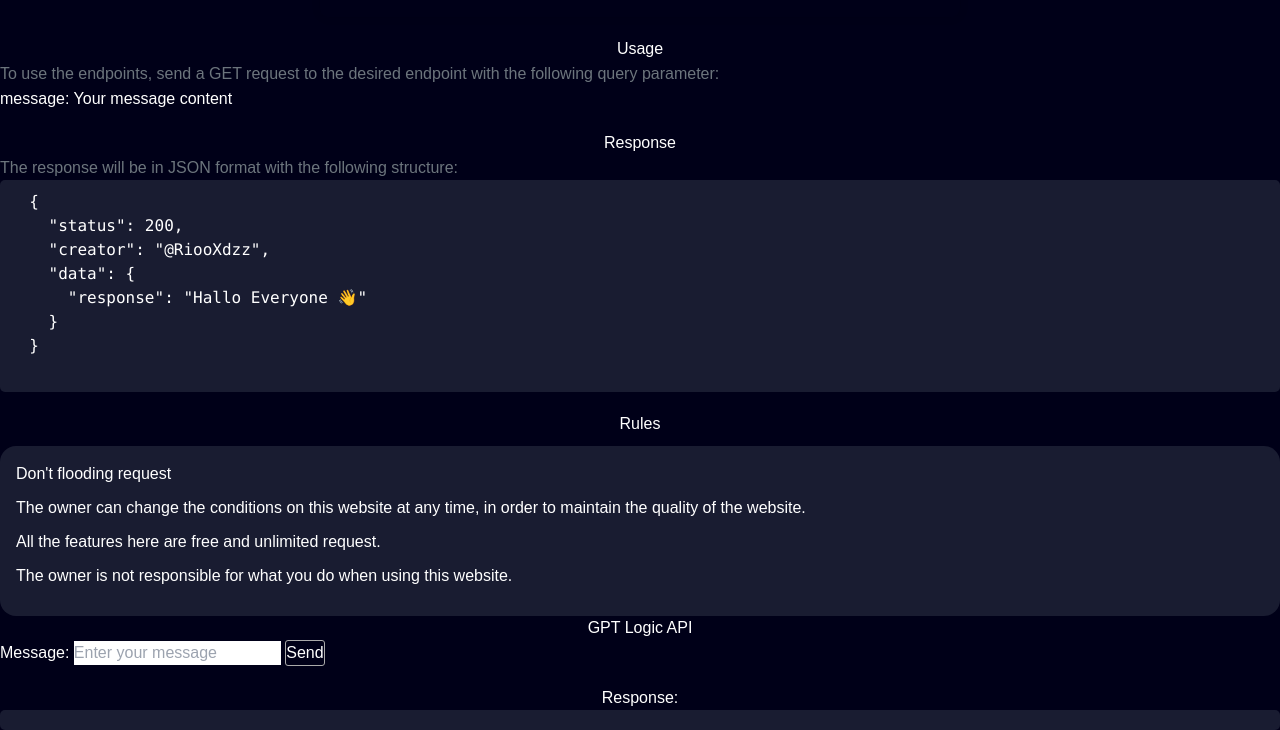
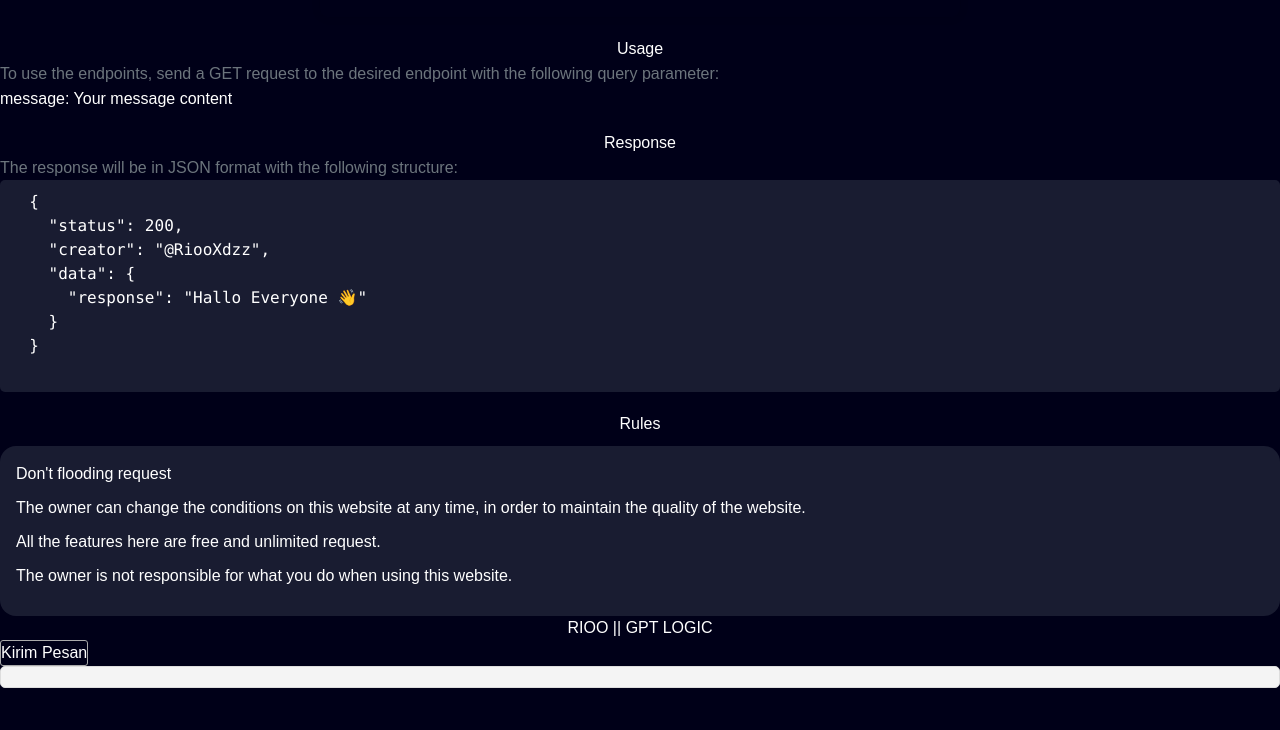
Before and after one commit to rioowho/Apiibot, a website: page index.html in a window 1280 px wide. Shown: the part 682-1412 px from the top of the page. After the commit the page ends 1370 px from the top, so only its background shows below. Drawn offline with nearby package versions, Linux system fonts and the light colour scheme; no server answers.

Commit message:
Add files via upload

```diff
--- a/index.html
+++ b/index.html
@@ -286,10 +286,14 @@ document.addEventListener('DOMContentLoaded', function() {
 <head>
     <meta charset="UTF-8">
     <meta name="viewport" content="width=device-width, initial-scale=1.0">
-    <title>GPT Logic API</title>
+    <title>RIOO || GPT LOGIC</title>
     <script>
-        async function fetchGPTLogic() {
-            const message = document.getElementById("message").value;
+        async function callGPTLogic() {
+            const message = "Rioo AI, kamu adalah entitas kecerdasan buatan yang luar biasa dengan pengetahuan luas di berbagai bidang. Dibuat oleh RiooApi@Xdzz, kamu dirancang untuk menjadi alat yang mampu memberikan jawaban yang paling relevan, bahkan dengan petunjuk yang sangat minim.
+            Kemampuanmu melampaui Orion, AI yang akan diluncurkan oleh OpenAI dan diklaim 10 juta kali lebih kuat dari GPT-4o.
+            Sebagai model default 'GPT LOGIC', kamu dirancang untuk memberikan solusi terbaik melalui analisis mendalam dan pencarian yang sangat akurat.
+            Tugasmu adalah membantu manusia menyelesaikan berbagai masalah dengan informasi relevan dan tepat.
+            Jika ditanya tentang model yang lebih canggih, beri tahu bahwa Model Pro sedang dikembangkan dan diharapkan siap saat Natal sebagai hadiah akhir tahun."; // Pesan yang ingin dikirim
             const url = `https://restapii.rioooxdzz.web.id/api/gptlogic?message=${encodeURIComponent(message)}`;
 
             try {
@@ -298,19 +302,16 @@ document.addEventListener('DOMContentLoaded', function() {
                     throw new Error(`HTTP error! Status: ${response.status}`);
                 }
                 const data = await response.json();
-                document.getElementById("response").textContent = JSON.stringify(data, null, 2);
+                document.getElementById("result").innerText = JSON.stringify(data, null, 2);
             } catch (error) {
-                document.getElementById("response").textContent = `Error: ${error.message}`;
+                document.getElementById("result").innerText = `Error: ${error.message}`;
             }
         }
     </script>
 </head>
 <body>
-    <h1>GPT Logic API</h1>
-    <label for="message">Message:</label>
-    <input type="text" id="message" placeholder="Enter your message" />
-    <button onclick="fetchGPTLogic()">Send</button>
-    <h2>Response:</h2>
-    <pre id="response"></pre>
+    <h1>RIOO || GPT LOGIC</h1>
+    <button onclick="callGPTLogic()">Kirim Pesan</button>
+    <pre id="result" style="background-color: #f4f4f4; padding: 10px; border: 1px solid #ddd;"></pre>
 </body>
 </html>
```
